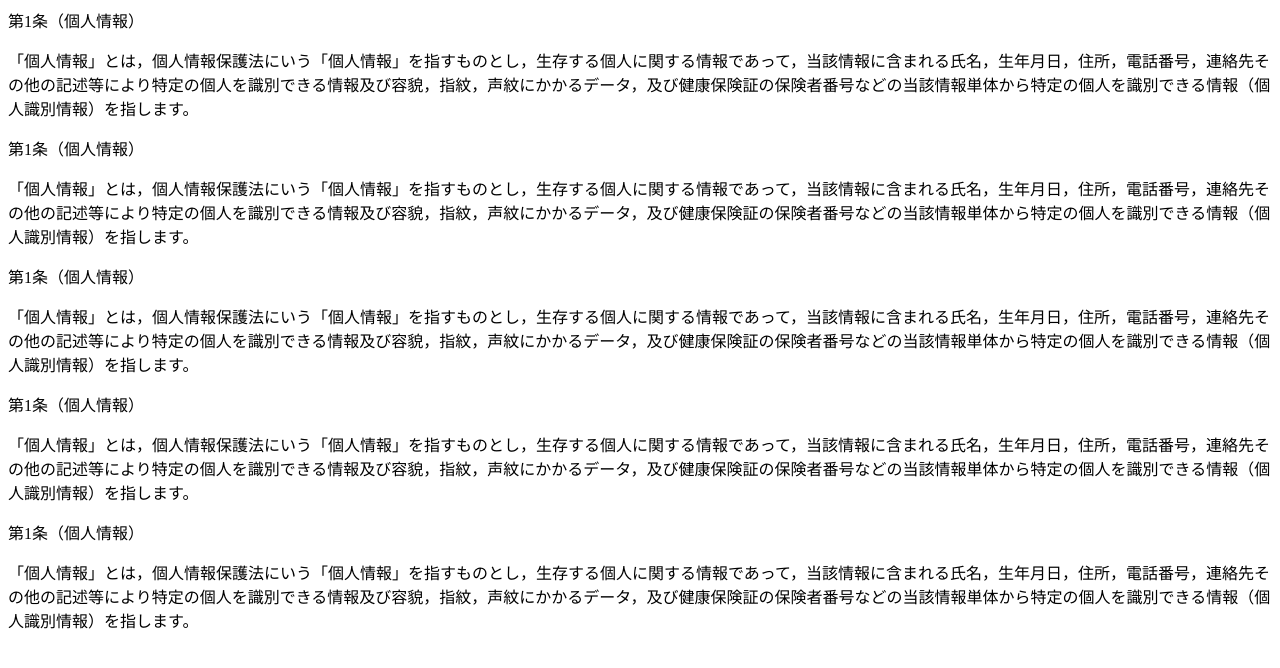
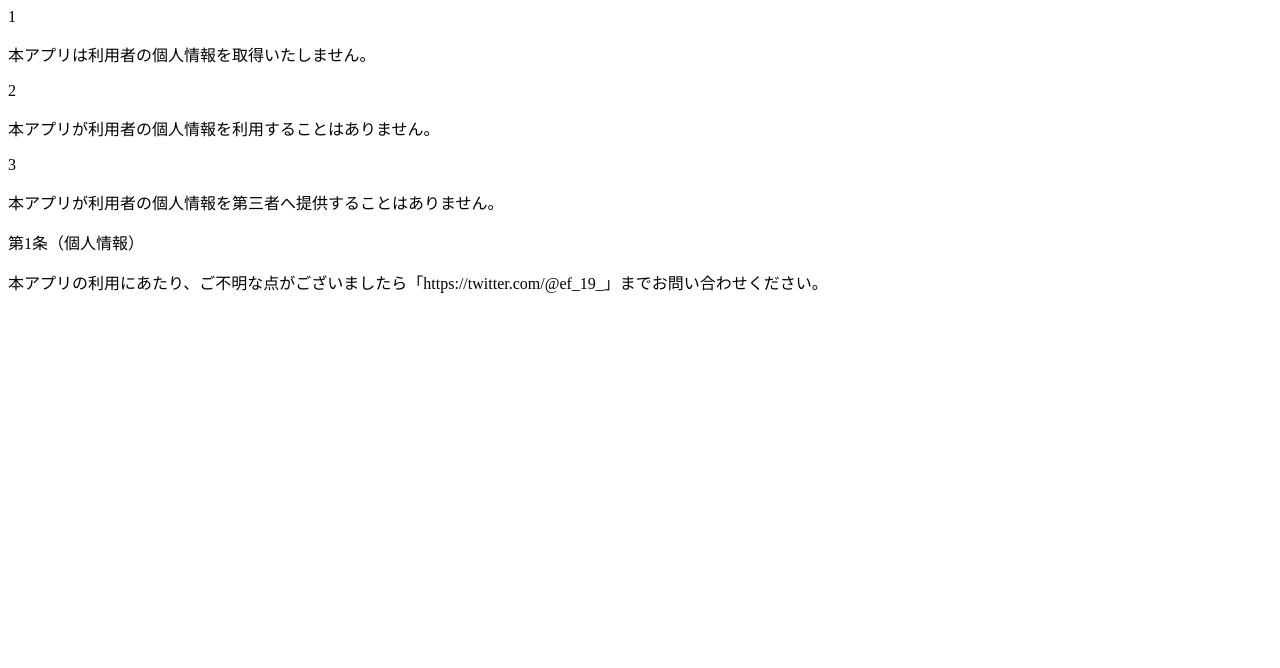
Before and after one commit to ChocoMugiMarin/MoEvent.github.io, a plain HTML site: page index.html in a window 1280 px wide. Drawn offline with Linux system fonts and the light colour scheme.

Commit message:
Update index.html

```diff
--- a/index.html
+++ b/index.html
@@ -1,22 +1,19 @@
 <div class="privacy-policy">
     <div class="privacy-policy__item">
-        <p class="privacy-policy__item__title">第1条（個人情報）</p>
-        <p class="privacy-policy__item__desc">「個人情報」とは，個人情報保護法にいう「個人情報」を指すものとし，生存する個人に関する情報であって，当該情報に含まれる氏名，生年月日，住所，電話番号，連絡先その他の記述等により特定の個人を識別できる情報及び容貌，指紋，声紋にかかるデータ，及び健康保険証の保険者番号などの当該情報単体から特定の個人を識別できる情報（個人識別情報）を指します。</p>
+        <p class="privacy-policy__item__title">1</p>
+        <p class="privacy-policy__item__desc">本アプリは利用者の個人情報を取得いたしません。</p>
     </div>
     <div class="privacy-policy__item">
-        <p class="privacy-policy__item__title">第1条（個人情報）</p>
-        <p class="privacy-policy__item__desc">「個人情報」とは，個人情報保護法にいう「個人情報」を指すものとし，生存する個人に関する情報であって，当該情報に含まれる氏名，生年月日，住所，電話番号，連絡先その他の記述等により特定の個人を識別できる情報及び容貌，指紋，声紋にかかるデータ，及び健康保険証の保険者番号などの当該情報単体から特定の個人を識別できる情報（個人識別情報）を指します。</p>
+        <p class="privacy-policy__item__title">2</p>
+        <p class="privacy-policy__item__desc">本アプリが利用者の個人情報を利用することはありません。</p>
     </div>
     <div class="privacy-policy__item">
-        <p class="privacy-policy__item__title">第1条（個人情報）</p>
-        <p class="privacy-policy__item__desc">「個人情報」とは，個人情報保護法にいう「個人情報」を指すものとし，生存する個人に関する情報であって，当該情報に含まれる氏名，生年月日，住所，電話番号，連絡先その他の記述等により特定の個人を識別できる情報及び容貌，指紋，声紋にかかるデータ，及び健康保険証の保険者番号などの当該情報単体から特定の個人を識別できる情報（個人識別情報）を指します。</p>
+        <p class="privacy-policy__item__title">3</p>
+        <p class="privacy-policy__item__desc">本アプリが利用者の個人情報を第三者へ提供することはありません。</p>
     </div>
+
     <div class="privacy-policy__item">
         <p class="privacy-policy__item__title">第1条（個人情報）</p>
-        <p class="privacy-policy__item__desc">「個人情報」とは，個人情報保護法にいう「個人情報」を指すものとし，生存する個人に関する情報であって，当該情報に含まれる氏名，生年月日，住所，電話番号，連絡先その他の記述等により特定の個人を識別できる情報及び容貌，指紋，声紋にかかるデータ，及び健康保険証の保険者番号などの当該情報単体から特定の個人を識別できる情報（個人識別情報）を指します。</p>
-    </div>
-    <div class="privacy-policy__item">
-        <p class="privacy-policy__item__title">第1条（個人情報）</p>
-        <p class="privacy-policy__item__desc">「個人情報」とは，個人情報保護法にいう「個人情報」を指すものとし，生存する個人に関する情報であって，当該情報に含まれる氏名，生年月日，住所，電話番号，連絡先その他の記述等により特定の個人を識別できる情報及び容貌，指紋，声紋にかかるデータ，及び健康保険証の保険者番号などの当該情報単体から特定の個人を識別できる情報（個人識別情報）を指します。</p>
+        <p class="privacy-policy__item__desc">本アプリの利用にあたり、ご不明な点がございましたら「https://twitter.com/@ef_19_」までお問い合わせください。</p>
     </div>
 </div>
```
